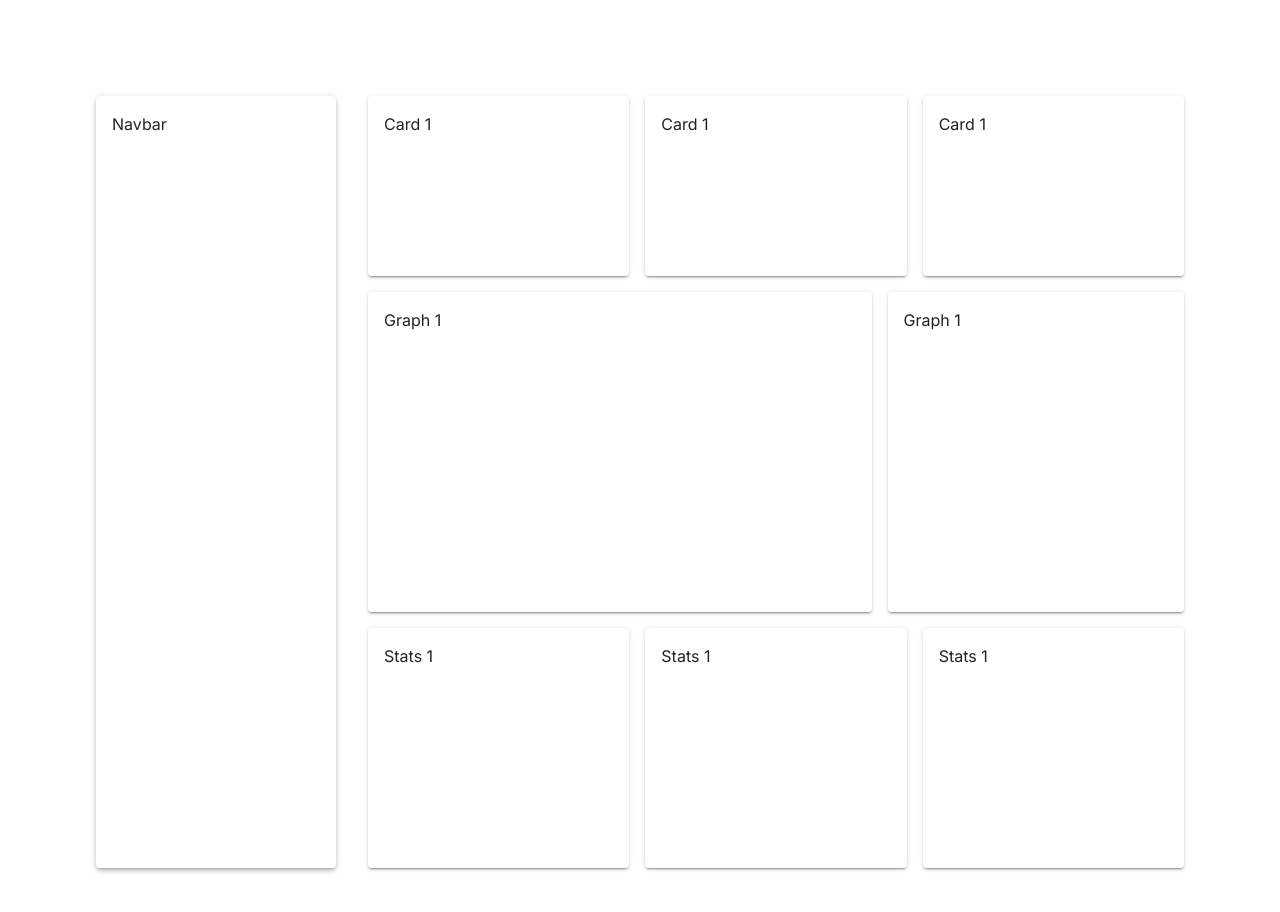
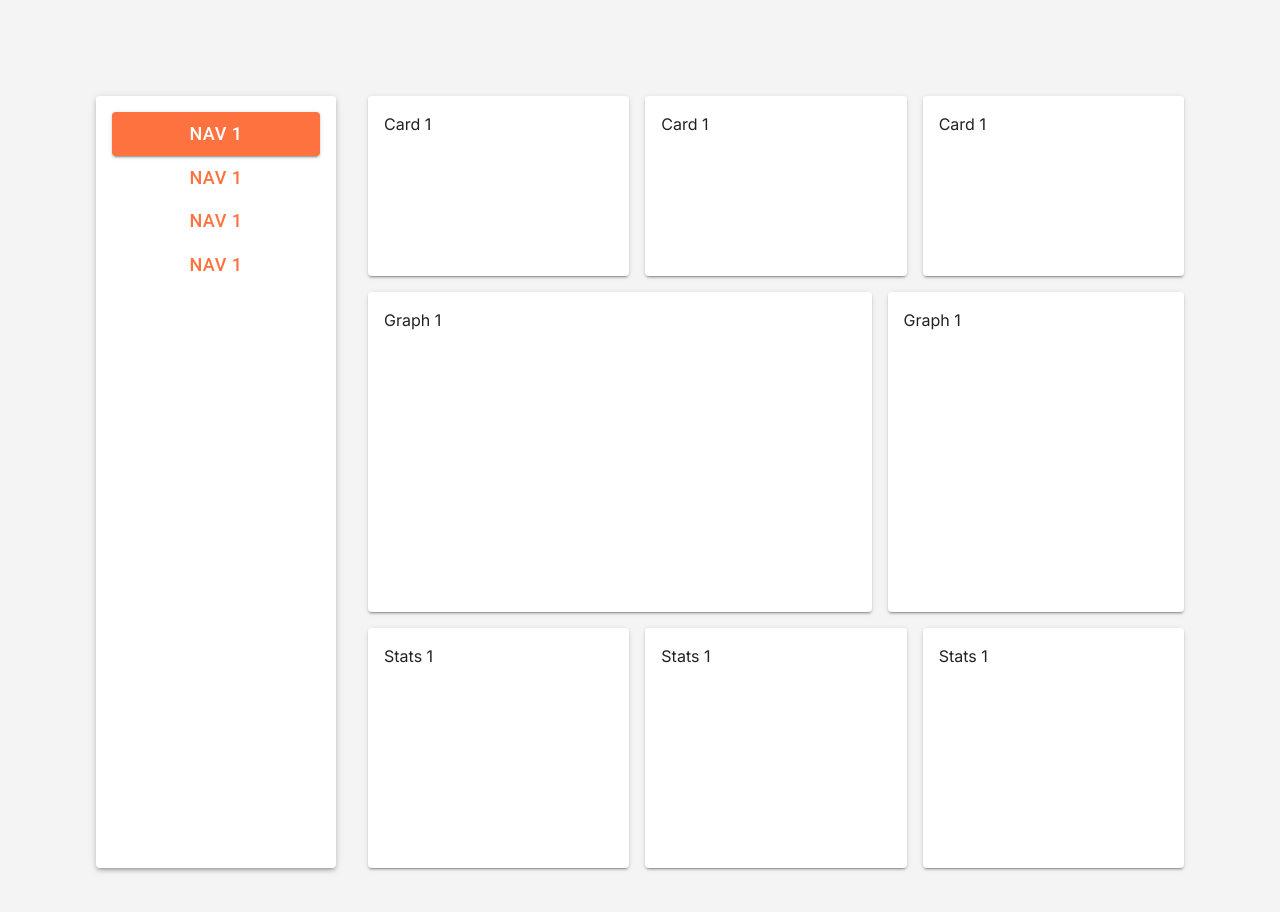
Before and after one commit to KendallRey/nextjs-pos-app-firebase, a Next.js app: page / in a window 1280 px wide. Shown: the top 912 px of the page. Built offline with nearby package versions, Linux system fonts and the light colour scheme; no server answers.

Commit message:
added sample navigation list

```diff
--- a/src/app/page.tsx
+++ b/src/app/page.tsx
@@ -1,10 +1,33 @@
+import MuiButton from "@/components/button/Button";
 import MuiPaper from "@/components/paper/Paper";
+import { List, ListItem, Typography } from "@mui/material";
 
 const Home = () => {
   return (
-    <div className="flex min-h-screen justify-between p-24 gap-8">
+    <div className="flex min-h-screen justify-between p-24 gap-8 bg-zinc-100">
       <MuiPaper component={"nav"} className="flex-grow max-w-[240px] p-4" elevation={3} color="primary">
-        Navbar
+        <div className="flex flex-col">
+          <MuiButton variant="contained" className="w-full">
+            <Typography variant="button" fontSize={18}>
+              Nav 1
+            </Typography>
+          </MuiButton>
+          <MuiButton variant="text" className="w-full">
+            <Typography variant="button" fontSize={18}>
+              Nav 1
+            </Typography>
+          </MuiButton>
+          <MuiButton variant="text" className="w-full">
+            <Typography variant="button" fontSize={18}>
+              Nav 1
+            </Typography>
+          </MuiButton>
+          <MuiButton variant="text" className="w-full">
+            <Typography variant="button" fontSize={18}>
+              Nav 1
+            </Typography>
+          </MuiButton>
+        </div>
       </MuiPaper>
       <main className="flex flex-col flex-grow gap-4">
         <div className="flex flex-wrap gap-4">
```
